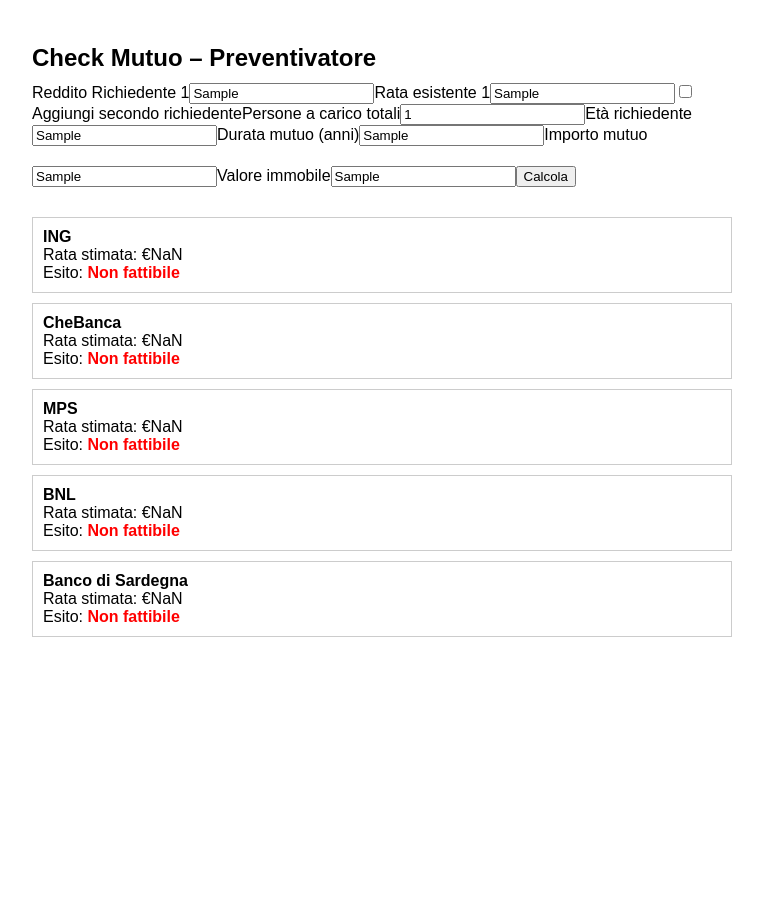
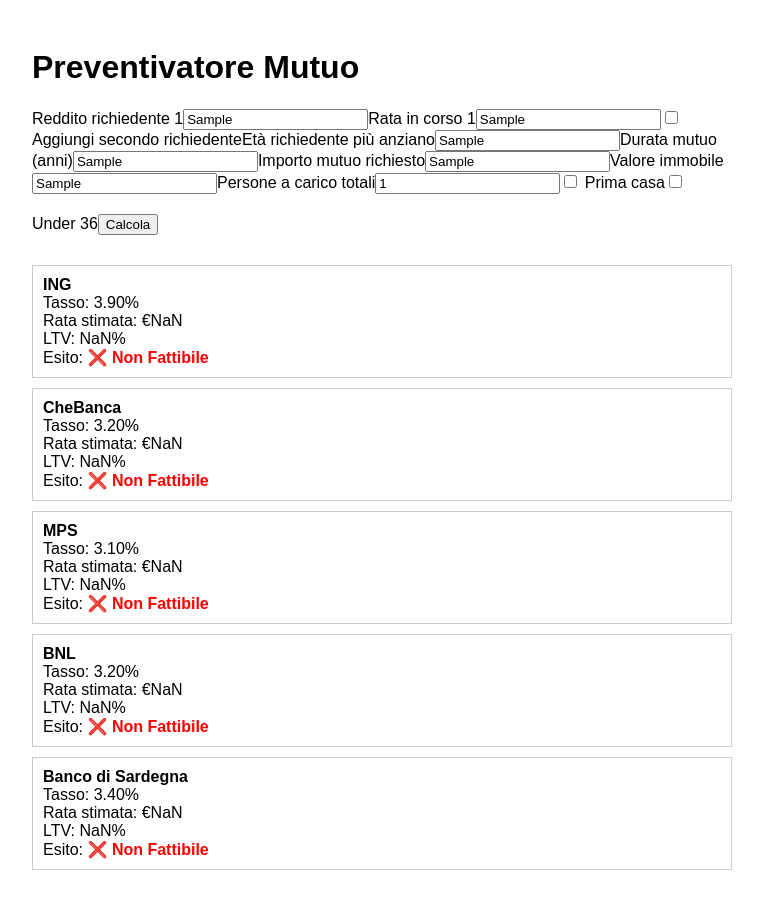
Before and after one commit to fabio94c/supermutuo, a Next.js app: page / in a window 1280 px wide. Both pictures are taken after typing "Sample", "Sample", "Sample", "Sample", "Sample", "Sample" into the empty fields and a click on the button "Calcola". Shown: the top 898 px of the page, without its empty margins (258-1021 px from the left). Before the commit the page ends 800 px from the top, so only its background shows below. Built offline with nearby package versions, Linux system fonts and the light colour scheme.

Commit message:
Update index.js

```diff
--- a/pages/index.js
+++ b/pages/index.js
@@ -1,145 +1,173 @@
 import { useState } from 'react';
 
+function calcolaRata(importo, tassoAnnuo, durataAnni) {
+  const r = tassoAnnuo / 12;
+  const n = durataAnni * 12;
+  return (importo * r) / (1 - Math.pow(1 + r, -n));
+}
+
 export default function Home() {
-  const [dati, setDati] = useState({
+  const [form, setForm] = useState({
     reddito1: '',
     rata1: '',
+    dueRichiedenti: false,
     reddito2: '',
     rata2: '',
     eta: '',
     durata: '',
-    mutuo: '',
+    importo: '',
     immobile: '',
-    dueRichiedenti: false,
-    carico: '1'
+    carico: '1',
+    primaCasa: false,
+    under36: false
   });
 
   const [esiti, setEsiti] = useState([]);
 
   const handleChange = (e) => {
     const { name, value, type, checked } = e.target;
-    setDati({
-      ...dati,
+    setForm({
+      ...form,
       [name]: type === 'checkbox' ? checked : value
     });
   };
 
-  const calcola = () => {
-    const r1 = parseFloat(dati.reddito1 || '0');
-    const r2 = parseFloat(dati.reddito2 || '0');
-    const rt1 = parseFloat(dati.rata1 || '0');
-    const rt2 = parseFloat(dati.rata2 || '0');
-    const redditoTot = r1 + r2;
-    const rateTotali = rt1 + rt2;
-    const durata = parseInt(dati.durata);
-    const eta = parseInt(dati.eta);
+  const valuta = () => {
+    const reddito1 = parseFloat(form.reddito1) || 0;
+    const reddito2 = form.dueRichiedenti ? parseFloat(form.reddito2) || 0 : 0;
+    const rata1 = parseFloat(form.rata1) || 0;
+    const rata2 = form.dueRichiedenti ? parseFloat(form.rata2) || 0 : 0;
+    const redditoTot = reddito1 + reddito2;
+    const rataTot = rata1 + rata2;
+
+    const eta = parseInt(form.eta);
+    const durata = parseInt(form.durata);
+    const importo = parseFloat(form.importo);
+    const immobile = parseFloat(form.immobile);
+    const carico = parseInt(form.carico);
+    const ltv = (importo / immobile) * 100;
+    const redditoDisponibile = redditoTot - rataTot;
     const etaFine = eta + durata;
-    const valore = parseFloat(dati.immobile);
-    const importo = parseFloat(dati.mutuo);
-    const carichi = parseInt(dati.carico);
-    const ltv = (importo / valore) * 100;
 
-    const banche = [];
+    const banche = [
+      {
+        nome: 'ING',
+        tasso: 0.039,
+        maxRr: 0.55,
+        soglia: [617, 902, 1158, 1402, 1629][carico - 1] || 1629,
+        maxLtv: 95
+      },
+      {
+        nome: 'CheBanca',
+        tasso: 0.032,
+        maxRr: 0.4,
+        soglia: [734, 1035, 1304, 1572, 1816][carico - 1] || 1816,
+        maxLtv: 95
+      },
+      {
+        nome: 'MPS',
+        tasso: 0.031,
+        maxRr: 0.33,
+        soglia: [800, 1000, 1200, 1350, 1600][carico - 1] || 1600,
+        maxLtv: form.primaCasa ? 95 : 80,
+        maxEta: 75
+      },
+      {
+        nome: 'BNL',
+        tasso: ltv > 80 ? (form.under36 ? 0.0325 : 0.0345) : 0.032,
+        maxRr:
+          ltv > 80
+            ? form.dueRichiedenti
+              ? 0.35
+              : 0.3
+            : form.dueRichiedenti
+            ? 0.45
+            : 0.4,
+        soglia: 1000 + (carico - 1) * 250,
+        maxLtv: 95
+      },
+      {
+        nome: 'Banco di Sardegna',
+        tasso: 0.034,
+        maxRr: 0.4,
+        soglia: [800, 1000, 1200, 1350, 1600][carico - 1] || 1600,
+        maxLtv: 95
+      }
+    ];
 
-    const tassi = {
-      ING: 0.039,
-      CheBanca: 0.032,
-      MPS: 0.031,
-      BNL: ltv > 80 ? (eta < 36 ? 0.0325 : 0.0345) : 0.032,
-      "Banco di Sardegna": 0.034
+    const risultati = banche.map((banca) => {
+      const rata = calcolaRata(importo, banca.tasso, durata);
+      const rr = rata / redditoTot;
+      const sogliaOk = redditoDisponibile - rata >= banca.soglia;
+      const etaOk = banca.maxEta ? etaFine <= banca.maxEta : true;
+      const fattibile = rr <= banca.maxRr && ltv <= banca.maxLtv && sogliaOk && etaOk;
+
+      return {
+        banca: banca.nome,
+        tasso: (banca.tasso * 100).toFixed(2) + '%',
+        rata: rata.toFixed(2),
+        ltv: ltv.toFixed(1) + '%',
+        fattibile
       };
+    });
 
-    const calcolaRata = (tasso) => ((importo * tasso) / 12).toFixed(2);
-    const soglie = {
-      ING: [617, 902, 1158, 1402, 1629],
-      CB: [734, 1035, 1304, 1572, 1816],
-      MPS: [800, 1000, 1200, 1350, 1600],
-      BNL: (n) => 1000 + (n - 1) * 250
-    };
-
-    const soglia = (banca) => {
-      const num = carichi;
-      if (banca === 'BNL') return soglie.BNL(num);
-      if (banca === 'CheBanca') return soglie.CB[num - 1] || 1816;
-      if (banca === 'ING') return soglie.ING[num - 1] || 1629;
-      return soglie.MPS[num - 1] || 1600;
-    };
-
-    const redditoDisponibile = redditoTot - rateTotali;
-
-    const condizioni = {
-      ING: () => ltv <= 95 && importo && redditoDisponibile - calcolaRata(tassi.ING) >= soglia('ING') && (importo * tassi.ING / 12) / redditoTot <= 0.55,
-      CheBanca: () => ltv <= 95 && redditoDisponibile - calcolaRata(tassi.CheBanca) >= soglia('CheBanca') && (importo * tassi.CheBanca / 12) / redditoTot <= 0.4,
-      MPS: () => ltv <= 80 && etaFine <= 75 && redditoDisponibile - calcolaRata(tassi.MPS) >= soglia('MPS') && (importo * tassi.MPS / 12) / redditoTot <= 0.33,
-      BNL: () => {
-        let maxRr = 0.4;
-        if (ltv > 80 && dati.dueRichiedenti) maxRr = 0.35;
-        if (ltv > 80 && !dati.dueRichiedenti) maxRr = 0.3;
-        if (ltv <= 80 && dati.dueRichiedenti) maxRr = 0.45;
-        return ltv <= 95 && redditoDisponibile - calcolaRata(tassi.BNL) >= soglia('BNL') && (importo * tassi.BNL / 12) / redditoTot <= maxRr;
-      },
-      "Banco di Sardegna": () => ltv <= 95 && redditoDisponibile - calcolaRata(tassi["Banco di Sardegna"]) >= soglia('MPS') && (importo * tassi["Banco di Sardegna"] / 12) / redditoTot <= 0.4
-    };
-
-    for (let banca in tassi) {
-      const rata = calcolaRata(tassi[banca]);
-      banche.push({
-        banca,
-        rata,
-        fattibile: condizioni[banca]()
-      });
-    }
-
-    setEsiti(banche);
+    setEsiti(risultati);
   };
 
   return (
-    <div style={{ maxWidth: 700, margin: '0 auto', padding: 20, fontFamily: 'Arial' }}>
-      <h1 style={{ fontSize: '24px', marginBottom: 10 }}>Check Mutuo – Preventivatore</h1>
+    <div style={{ maxWidth: 700, margin: '0 auto', fontFamily: 'Arial', padding: 20 }}>
+      <h1>Preventivatore Mutuo</h1>
 
-      <label>Reddito Richiedente 1</label>
-      <input name="reddito1" onChange={handleChange} value={dati.reddito1} />
-      <label>Rata esistente 1</label>
-      <input name="rata1" onChange={handleChange} value={dati.rata1} />
+      <label>Reddito richiedente 1</label>
+      <input name="reddito1" onChange={handleChange} value={form.reddito1} />
+      <label>Rata in corso 1</label>
+      <input name="rata1" onChange={handleChange} value={form.rata1} />
 
       <label>
-        <input type="checkbox" name="dueRichiedenti" checked={dati.dueRichiedenti} onChange={handleChange} /> Aggiungi secondo richiedente
+        <input type="checkbox" name="dueRichiedenti" checked={form.dueRichiedenti} onChange={handleChange} /> Aggiungi secondo richiedente
       </label>
 
-      {dati.dueRichiedenti && (
+      {form.dueRichiedenti && (
         <>
-          <label>Reddito Richiedente 2</label>
-          <input name="reddito2" onChange={handleChange} value={dati.reddito2} />
-          <label>Rata esistente 2</label>
-          <input name="rata2" onChange={handleChange} value={dati.rata2} />
+          <label>Reddito richiedente 2</label>
+          <input name="reddito2" onChange={handleChange} value={form.reddito2} />
+          <label>Rata in corso 2</label>
+          <input name="rata2" onChange={handleChange} value={form.rata2} />
         </>
       )}
 
+      <label>Età richiedente più anziano</label>
+      <input name="eta" onChange={handleChange} value={form.eta} />
+      <label>Durata mutuo (anni)</label>
+      <input name="durata" onChange={handleChange} value={form.durata} />
+      <label>Importo mutuo richiesto</label>
+      <input name="importo" onChange={handleChange} value={form.importo} />
+      <label>Valore immobile</label>
+      <input name="immobile" onChange={handleChange} value={form.immobile} />
+
       <label>Persone a carico totali</label>
-      <input name="carico" onChange={handleChange} value={dati.carico} />
+      <input name="carico" onChange={handleChange} value={form.carico} />
 
-      <label>Età richiedente</label>
-      <input name="eta" onChange={handleChange} value={dati.eta} />
-      <label>Durata mutuo (anni)</label>
-      <input name="durata" onChange={handleChange} value={dati.durata} />
-      <label>Importo mutuo</label>
-      <input name="mutuo" onChange={handleChange} value={dati.mutuo} />
-      <label>Valore immobile</label>
-      <input name="immobile" onChange={handleChange} value={dati.immobile} />
+      <label>
+        <input type="checkbox" name="primaCasa" checked={form.primaCasa} onChange={handleChange} /> Prima casa
+      </label>
+      <label>
+        <input type="checkbox" name="under36" checked={form.under36} onChange={handleChange} /> Under 36
+      </label>
 
-      <button onClick={calcola} style={{ marginTop: 20 }}>Calcola</button>
+      <button style={{ marginTop: 20 }} onClick={valuta}>Calcola</button>
 
-      {esiti.length > 0 && (
       <div style={{ marginTop: 30 }}>
         {esiti.map((e, i) => (
           <div key={i} style={{ border: '1px solid #ccc', padding: 10, marginBottom: 10 }}>
             <strong>{e.banca}</strong><br />
+            Tasso: {e.tasso}<br />
             Rata stimata: €{e.rata}<br />
-              Esito: <span style={{ color: e.fattibile ? 'green' : 'red', fontWeight: 'bold' }}>{e.fattibile ? 'Fattibile' : 'Non fattibile'}</span>
+            LTV: {e.ltv}<br />
+            Esito: <span style={{ color: e.fattibile ? 'green' : 'red', fontWeight: 'bold' }}>{e.fattibile ? '✅ Fattibile' : '❌ Non Fattibile'}</span>
           </div>
         ))}
       </div>
-      )}
     </div>
   );
 }
```
Lines whose indentation alone changed are shown as unchanged.
